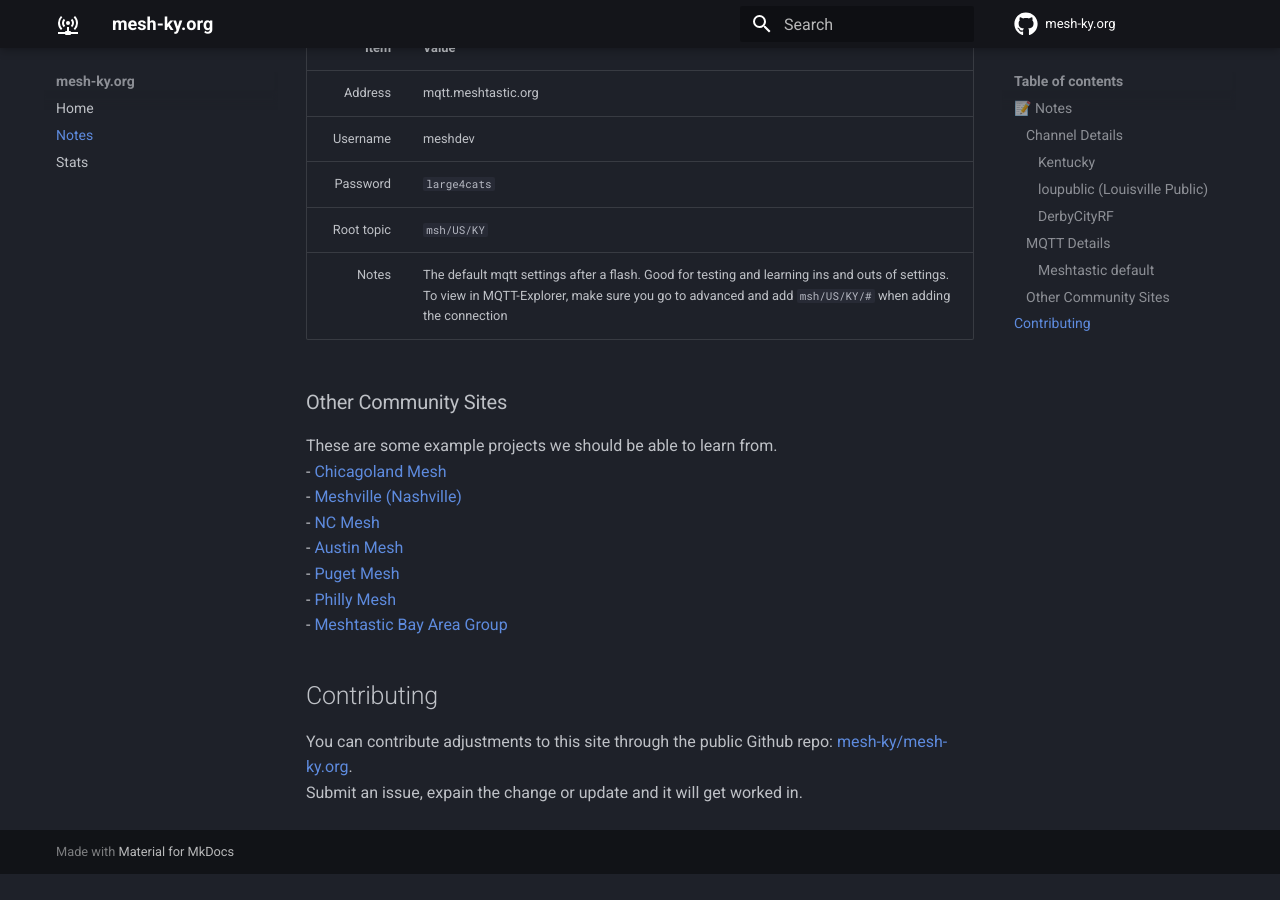
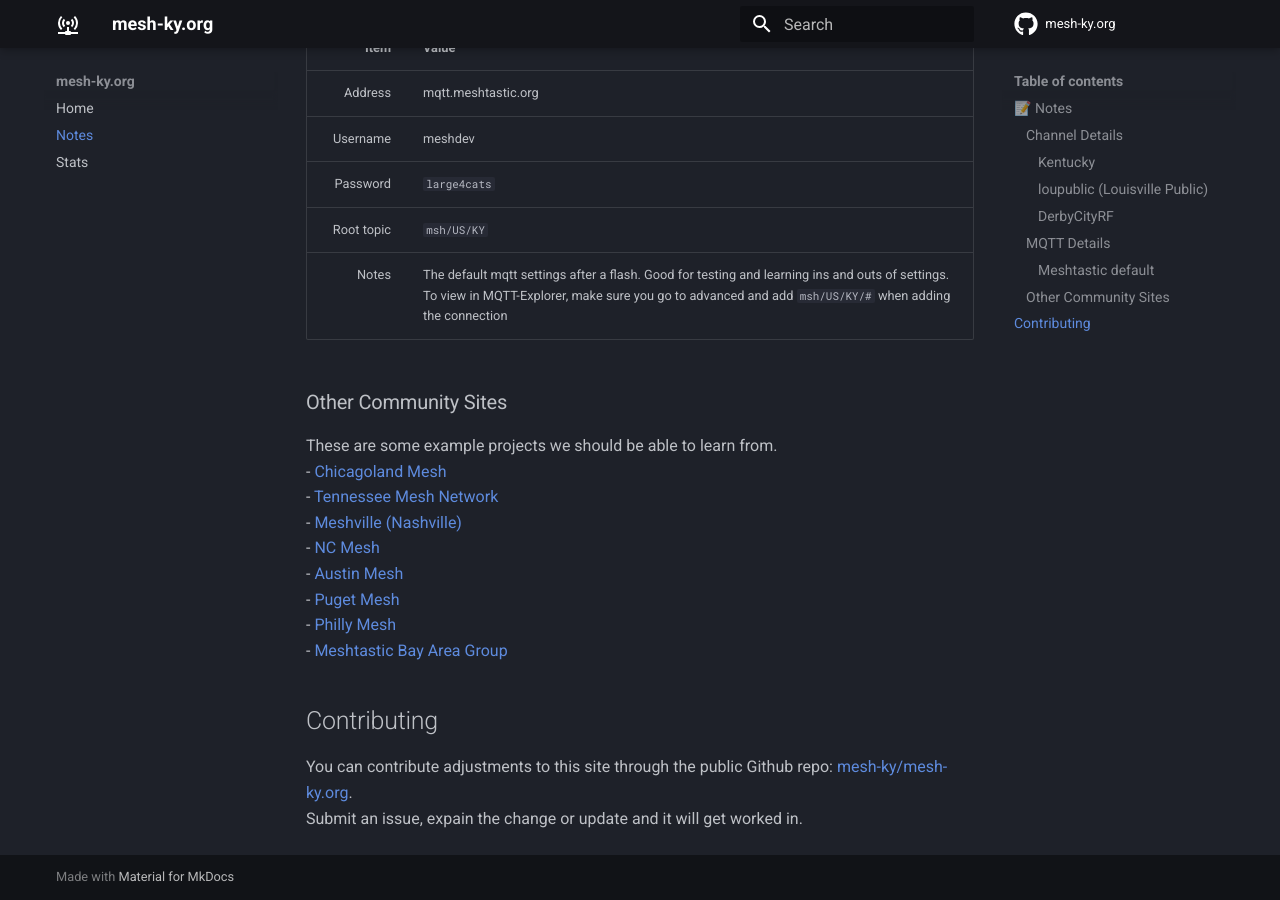
Before and after one commit to mesh-ky/mesh-ky.org, an MkDocs documentation site: the page built from docs/notes.md, in a window 1280 px wide and 900 px high, scrolled down 1258 px. Built offline with MkDocs 1.6.1 and Material for MkDocs 9.7.7, drawn with Linux system fonts in a browser that asks for light colours; comment, search, counter and statistics services are not loaded; before the commit the page ends 2132 px from its top, so only the background shows below that.

Commit message:
Update notes.md

```diff
--- a/docs/notes.md
+++ b/docs/notes.md
@@ -37,6 +37,7 @@ This section is for statewide notes or community specifics people feel like shar
 ### Other Community Sites
 These are some example projects we should be able to learn from.
 - [Chicagoland Mesh](https://chicagolandmesh.org)
+- [Tennessee Mesh Network](https://tnmesh.org/)
 - [Meshville (Nashville)](https://meshville.org/)
 - [NC Mesh](https://ncmesh.net/)
 - [Austin Mesh](https://www.austinmesh.org)
```
